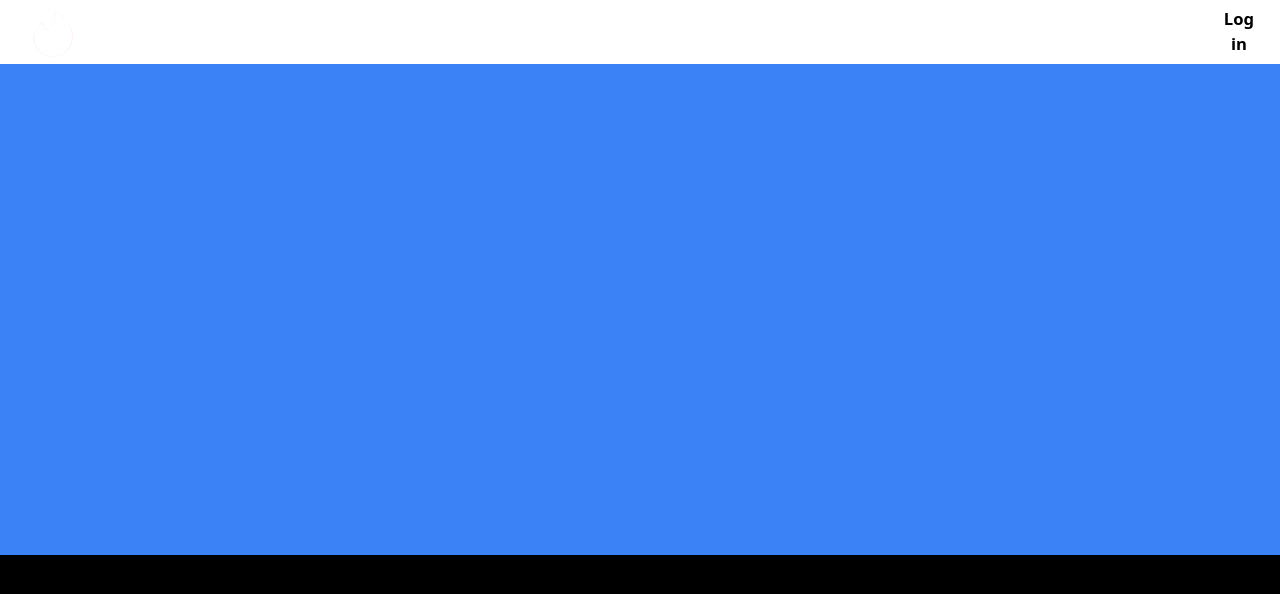
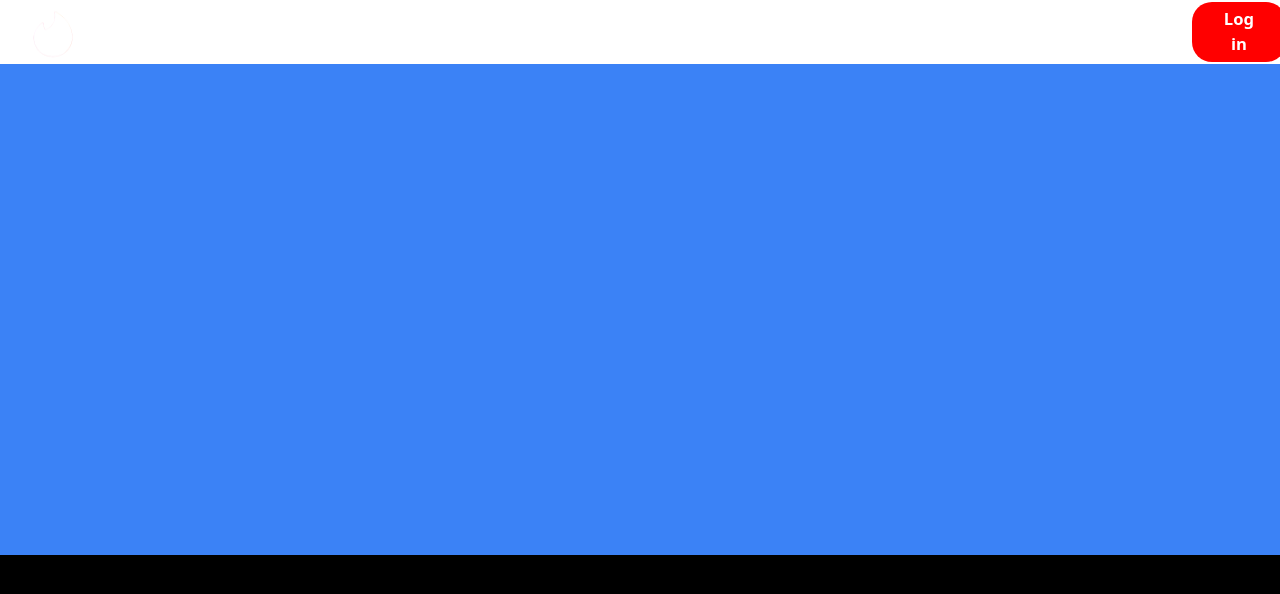
Before and after one commit to arfatkazi/tinder-frontend, a React (Vite) app: page / in a window 1280 px wide. In both pictures the pointer is over the button "Log in". Shown: the top 594 px of the page. Built offline with nearby package versions, Linux system fonts and the light colour scheme.

Commit message:
navbar_changes

```diff
--- a/src/components/navbar/Navbar.css
+++ b/src/components/navbar/Navbar.css
@@ -50,13 +50,13 @@
   text-transform: capitalize;
   font-size: 1.3vw;
   font-weight: 700;
-  transition: all 0.3s ease;
+  transition: all 0.2s ease;
   cursor: pointer;
   padding: 0.2vw 1.5vw;
+  cursor: pointer;
 }
 
 .right > h2:hover {
-  cursor: pointer;
   background: #ffffff3b;
   border-radius: 20px;
 }
@@ -70,4 +70,10 @@
   border-radius: 20px;
   text-align: center;
   cursor: pointer;
+  transition: all 0.2s ease;
 }
+
+.right > button:hover {
+  background: red;
+  color: white;
+}
```
